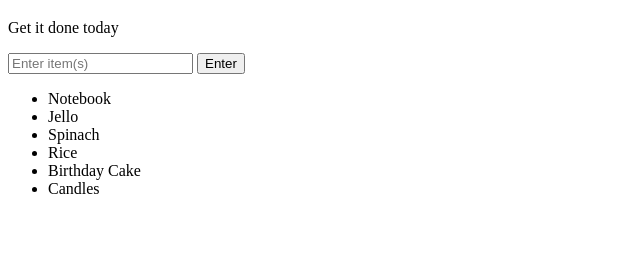
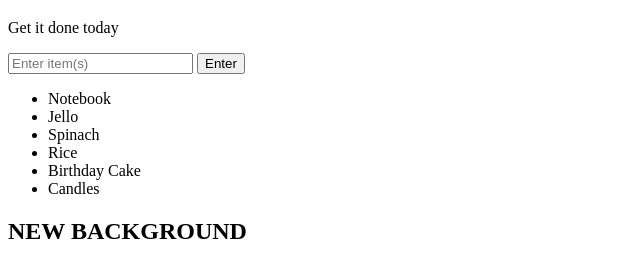
Before and after one commit to acaalim/colorGenerator, a plain HTML site: page index.html in a window 1280 px wide. Shown: the part 61-338 px from the top of the page, without its empty margins (0-640 px from the left). Drawn offline with Linux system fonts and the light colour scheme.

Commit message:
Added h2

```diff
--- a/index.html
+++ b/index.html
@@ -19,6 +19,7 @@
         <li>Birthday Cake</li>
         <li>Candles</li>
     </ul>
+    <h2>NEW BACKGROUND</h2>
     <script type="text/javascript" src="script.js"></script>
 </body>
 </html>
```
